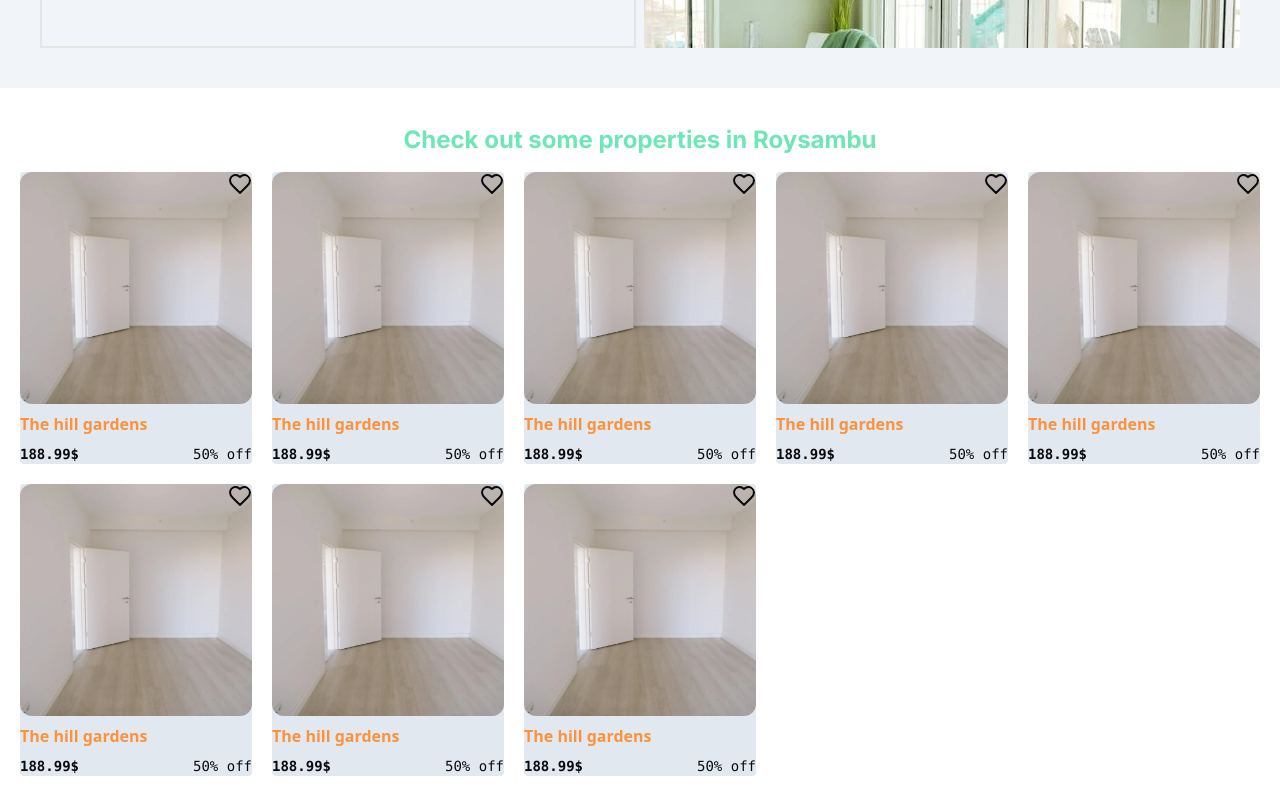
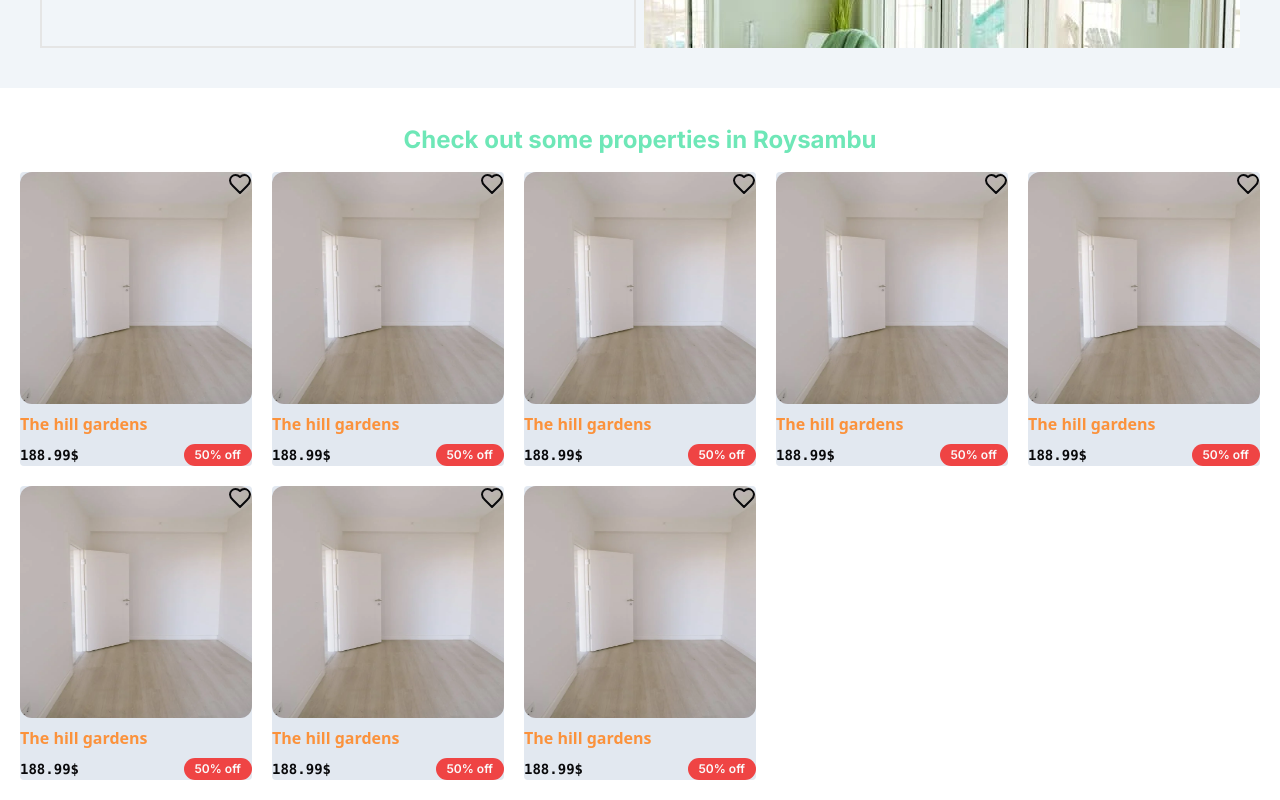
Before and after one commit to Royweru/blocks-real-estate-next-14, a Next.js app: page / in a window 1280 px wide. Shown: the part 1930-2730 px from the top of the page. Built offline with nearby package versions, Linux system fonts and the light colour scheme.

Commit message:
modified:   components/listings/card.tsx 	new file:   components/ui/badge.tsx

```diff
--- a/components/listings/card.tsx
+++ b/components/listings/card.tsx
@@ -1,6 +1,7 @@
 import React from "react";
 import Image from "next/image";
 import { Heart } from "lucide-react";
+import { Badge } from "../ui/badge";
 const Card = () => {
   return (
    <div className=" col-span-1 cursor-pointer group bg-slate-200  rounded">
@@ -33,9 +34,9 @@
               <div className=" font-bold text-sm font-mono">
                   188.99$
               </div>
-              <p className=" font-light text-sm font-mono">
-                 50% off
-              </p>
+              <Badge variant="destructive">
+                50% off
+              </Badge>
            </div>
        </div>
    </div>
--- /dev/null
+++ b/components/ui/badge.tsx
@@ -0,0 +1,36 @@
+import * as React from "react"
+import { cva, type VariantProps } from "class-variance-authority"
+
+import { cn } from "@/lib/utils"
+
+const badgeVariants = cva(
+  "inline-flex items-center rounded-full border px-2.5 py-0.5 text-xs font-semibold transition-colors focus:outline-none focus:ring-2 focus:ring-ring focus:ring-offset-2",
+  {
+    variants: {
+      variant: {
+        default:
+          "border-transparent bg-primary text-primary-foreground hover:bg-primary/80",
+        secondary:
+          "border-transparent bg-secondary text-secondary-foreground hover:bg-secondary/80",
+        destructive:
+          "border-transparent bg-destructive text-destructive-foreground hover:bg-destructive/80",
+        outline: "text-foreground",
+      },
+    },
+    defaultVariants: {
+      variant: "default",
+    },
+  }
+)
+
+export interface BadgeProps
+  extends React.HTMLAttributes<HTMLDivElement>,
+    VariantProps<typeof badgeVariants> {}
+
+function Badge({ className, variant, ...props }: BadgeProps) {
+  return (
+    <div className={cn(badgeVariants({ variant }), className)} {...props} />
+  )
+}
+
+export { Badge, badgeVariants }
```
